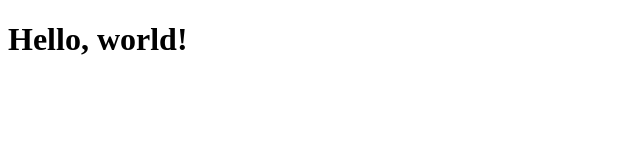
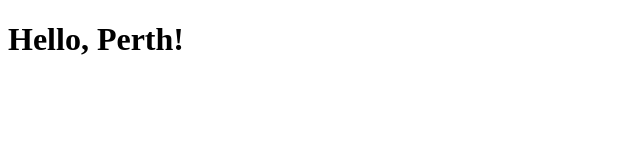
Before and after one commit to Bcwalker88/GithubLS, a plain HTML site: page index.html in a window 1280 px wide. Shown: the full height of the page, 0-640 px from the left. Drawn offline with Linux system fonts and the light colour scheme.

Commit message:
version2

```diff
--- a/index.html
+++ b/index.html
@@ -6,6 +6,6 @@
     <title>Bootstrap demo</title>
   </head>
   <body>
-    <h1>Hello, world!</h1>
+    <h1>Hello, Perth!</h1>
   </body>
 </html>
```
